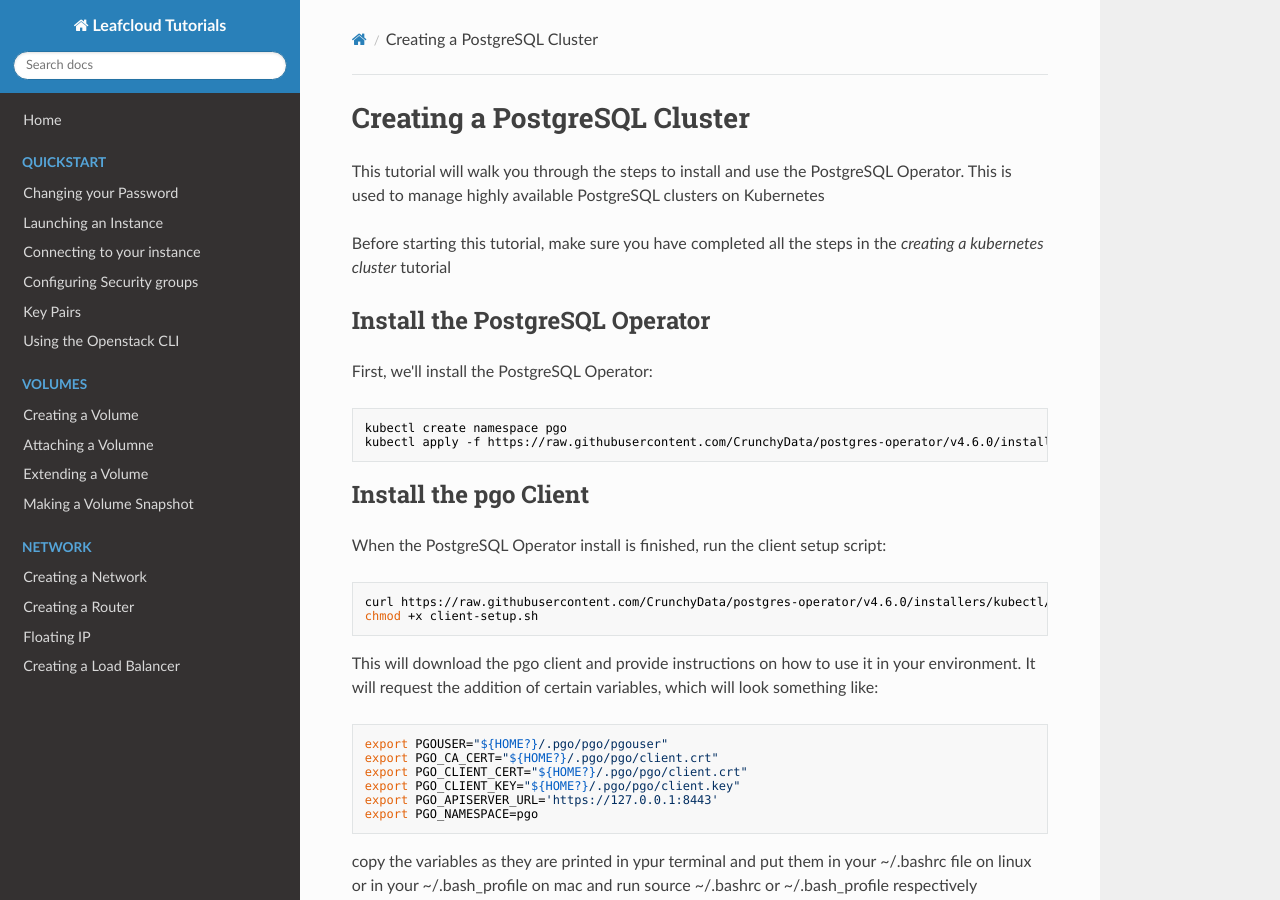
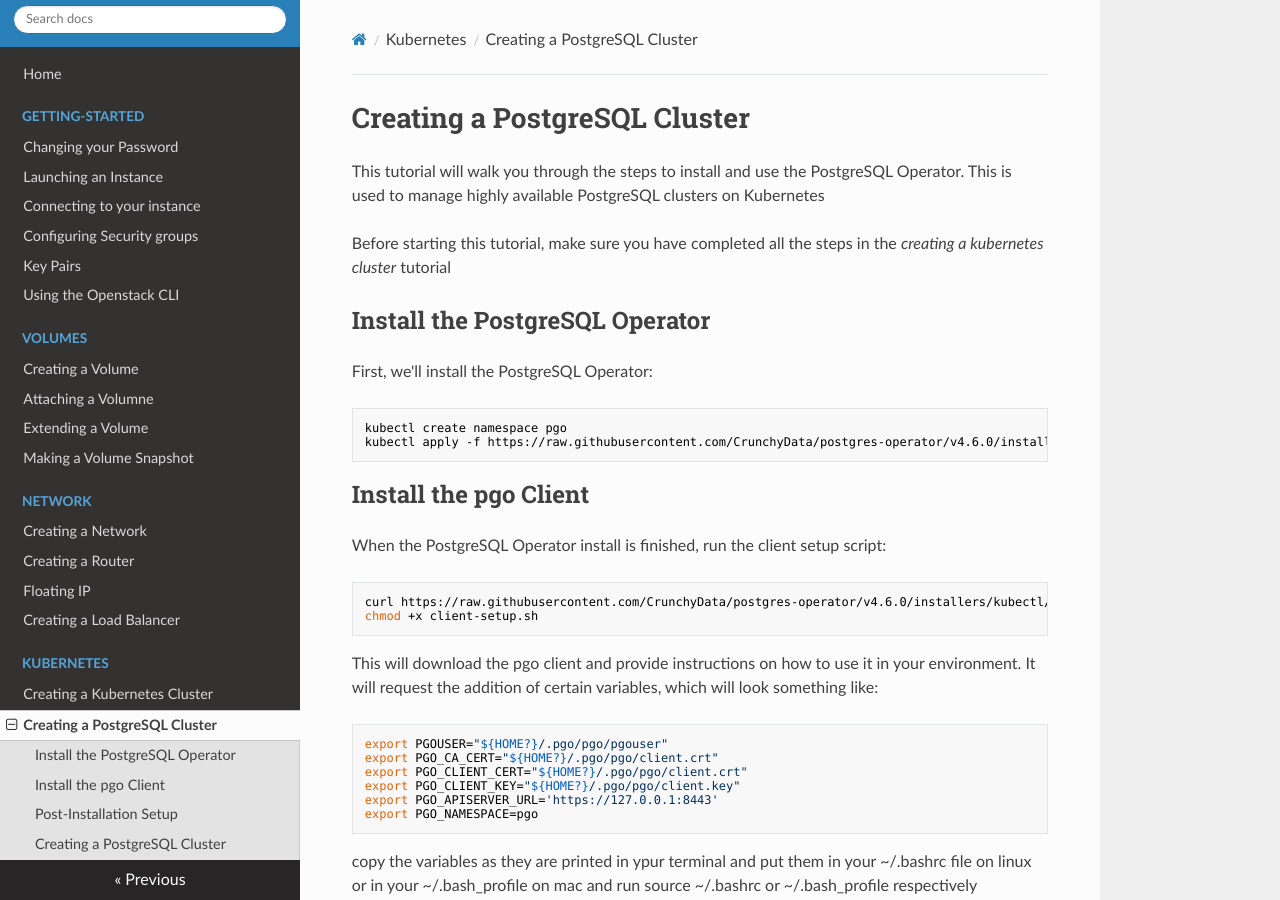
Before and after one commit to leafcloudhq/documentation-rtd, an MkDocs documentation site: the page built from docs/kubernetes/creating-a-postgresql-cluster.md, in a window 1280 px wide and 900 px high. Built offline with MkDocs 1.6.1, drawn with Linux system fonts in a browser that asks for light colours; nearby versions of some CDN libraries.

Commit message:
updated index

```diff
--- a/mkdocs.yml
+++ b/mkdocs.yml
@@ -1,7 +1,7 @@
 site_name: Leafcloud Tutorials
 nav:
     - Home: index.md
-    - Quickstart:
+    - Getting-Started:
           - Changing your Password: Getting-Started/Changing-your-password.md
           - Launching an Instance: Getting-Started/Launching-an-instance.md
           - Connecting to your instance: Getting-Started/Log-in-to-your-instance.md
@@ -18,5 +18,8 @@
         - Creating a Router: network/Creating-a-new-router.md
         - Floating IP: network/Floating-IP.md
         - Creating a Load Balancer: network/Creating-a-load-balancer.md
+    - Kubernetes:
+        - Creating a Kubernetes Cluster: kubernetes/creating-a-kubernetes-cluster.md
+        - Creating a PostgreSQL Cluster: kubernetes/creating-a-postgresql-cluster.md
 
 theme: readthedocs
```
